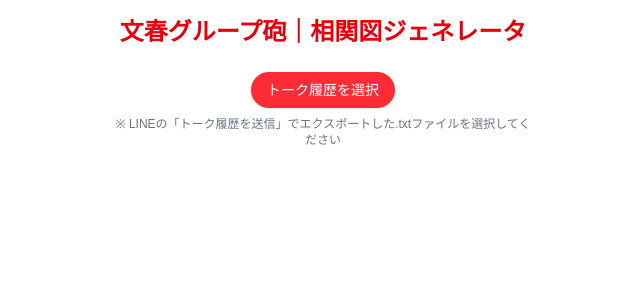
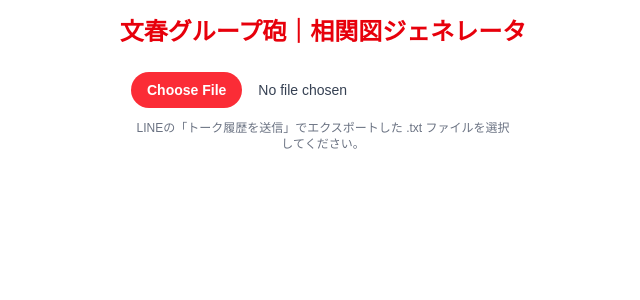
Before and after one commit to hato-taka/line-graph-app, a Next.js app: page / in a window 1280 px wide. Shown: the top 300 px of the page, without its empty margins (317-957 px from the left). Built offline with nearby package versions, Linux system fonts and the light colour scheme.

Commit message:
ファイルアップロード機能を改善し、.txtファイルの形式チェックとエラーハンドリングを追加

```diff
--- a/src/components/upload.tsx
+++ b/src/components/upload.tsx
@@ -5,31 +5,47 @@
 };
 
 const Upload = ({ onTextLoaded }: Props) => {
-  const handleFile = async (e: React.ChangeEvent<HTMLInputElement>) => {
+  const handleFile = (e: React.ChangeEvent<HTMLInputElement>) => {
     const file = e.target.files?.[0];
-    if (!file) return;
-    const text = await file.text();
-    const lines = text.split(/\r?\n/).filter(Boolean);
-    onTextLoaded(lines);
+    if (!file) {
+      alert('ファイルが選択されていません');
+      return;
+    }
+
+    // ファイル形式チェック
+    if (!file.name.endsWith('.txt')) {
+      alert('対応しているのは .txt ファイルのみです');
+      return;
+    }
+
+    const reader = new FileReader();
+    reader.onload = () => {
+      const text = reader.result as string;
+      const lines = text.split(/\r?\n/).filter(Boolean);
+      console.log('読み込んだ行数:', lines.length);
+      onTextLoaded(lines);
+    };
+    reader.onerror = () => {
+      alert('ファイルの読み込みに失敗しました');
+    };
+    reader.readAsText(file);
   };
 
   return (
-    <div className="flex flex-col items-center gap-2">
-      <label
-        htmlFor="file-upload"
-        className="bg-red-500 text-white py-2 px-4 rounded-full text-sm shadow-sm active:opacity-80"
-      >
-        トーク履歴を選択
-      </label>
+    <div className="flex flex-col items-center gap-3 w-full px-4">
       <input
-        id="file-upload"
         type="file"
         accept=".txt"
         onChange={handleFile}
-        className="hidden"
+        className="block w-full text-sm text-gray-700
+                   file:mr-4 file:py-2 file:px-4
+                   file:rounded-full file:border-0
+                   file:text-sm file:font-semibold
+                   file:bg-red-500 file:text-white
+                   hover:file:bg-red-600"
       />
       <p className="text-xs text-gray-500 text-center">
-        ※ LINEの「トーク履歴を送信」でエクスポートした.txtファイルを選択してください
+        LINEの「トーク履歴を送信」でエクスポートした .txt ファイルを選択してください。
       </p>
     </div>
   );
```
